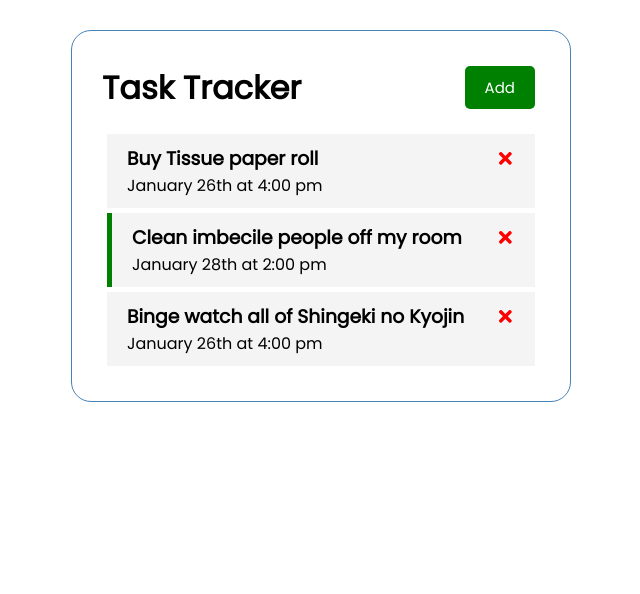
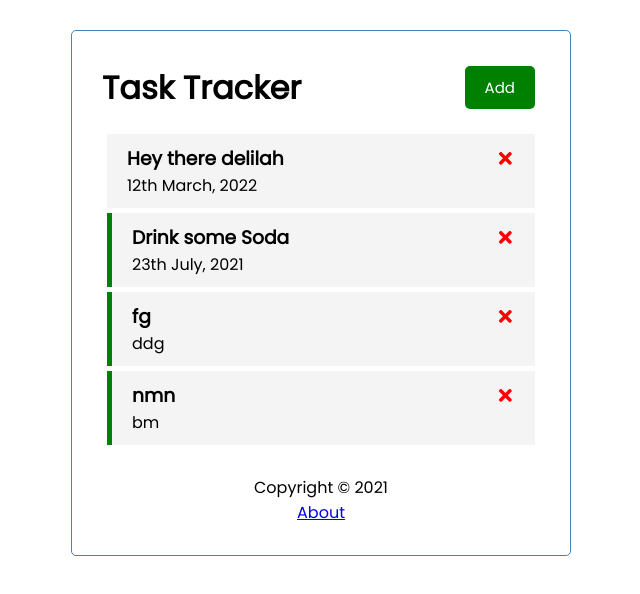
Before and after one commit to amritRaj789/task-tracker, a React (Create React App) app: page / in a window 1280 px wide. Shown: the top 594 px of the page, without its empty margins (319-959 px from the left). Built offline with nearby package versions, Linux system fonts and the light colour scheme; data requests are answered from the project's data file.

Commit message:
added json-server, react-router-dom to use a fake database and routing

```diff
--- /dev/null
+++ b/db.json
@@ -0,0 +1,28 @@
+{
+  "tasks": [
+    {
+      "text": "Hey there delilah",
+      "day": "12th March, 2022",
+      "reminder": false,
+      "id": 5
+    },
+    {
+      "text": "Drink some Soda",
+      "day": "23th July, 2021",
+      "reminder": true,
+      "id": 7
+    },
+    {
+      "text": "fg",
+      "day": "ddg",
+      "reminder": true,
+      "id": 8
+    },
+    {
+      "text": "nmn",
+      "day": "bm",
+      "reminder": true,
+      "id": 9
+    }
+  ]
+}
--- a/package.json
+++ b/package.json
@@ -10,6 +10,7 @@
     "react": "^17.0.1",
     "react-dom": "^17.0.1",
     "react-icons": "^4.1.0",
+    "react-router-dom": "^5.2.0",
     "react-scripts": "4.0.1",
     "web-vitals": "^0.2.4"
   },
--- a/src/App.js
+++ b/src/App.js
@@ -1,79 +1,103 @@
-import { useState } from 'react';
+import { useState, useEffect } from 'react';
 import Header from './components/Header';
+import Footer from './components/Footer';
 import Tasks from './components/Tasks';
 import AddTask from './components/AddTask';
+import About from './components/About';
+import {BrowserRouter as Router, Route} from 'react-router-dom';
 
 const App = () => {
   const [showAddTask, setShowAddTask] = useState(false);
 
-  const [tasks, setTasks] = useState([
-    {
-      id: 1,
-      text: "Buy Tissue paper roll",
-      day: "January 26th at 4:00 pm",
-      reminder: false,
-    },
-    {
-      id: 2,
-      text: "Clean imbecile people off my room",
-      day: "January 28th at 2:00 pm",
-      reminder: true,
-    },
-    {
-      id: 3,
-      text: "Binge watch all of Shingeki no Kyojin",
-      day: "January 26th at 4:00 pm",
-      reminder: false,
+  const [tasks, setTasks] = useState([]);
+
+  useEffect(() => {
+    const getTasks = async () => {
+      const tasksFromServer = await fetchTasks();
+      setTasks(tasksFromServer)
     }
-  ]);
+    getTasks();
+  }, [])
+
+  // Fetch Tasks
+  const fetchTasks = async () => {
+      const res = await fetch('http://localhost:5000/tasks');
+      const data = await res.json();
+      return data;
+  }
+
+  //Fetch Task
+  const fetchTask = async (id) => {
+    const res = await fetch(`http://localhost:5000/tasks/${id}`);
+    const data = await res.json();
+    return data
+  }
 
   //Delete Task
-  const deleteTask = (id) => {
+  const deleteTask = async (id) => {
+    await fetch (`http://localhost:5000/tasks/${id}`, {
+      method: 'DELETE',
+    })
     setTasks(tasks.filter((task) => task.id !== id))
   }
 
   // Toggle Reminder
-  const toggleReminder = (id) => {
+  const toggleReminder = async (id) => {
+    const taskToToggle = await fetchTask(id)
+    const updatedTask = {...taskToToggle, reminder: !taskToToggle.reminder}
+
+    const res = await fetch(`http://localhost:5000/tasks/${id}`, {
+      method: 'PUT',
+      headers: {
+        'Content-type': 'application/json'
+      },
+      body: JSON.stringify(updatedTask)
+    })
+
+    const data = await res.json();
+
     setTasks(tasks.map((task) => {
       if(task.id === id)
-        task.reminder = !task.reminder;
+        task.reminder = data.reminder;
       return task;
     }))
   }
-/*  //Add new Task
-  const addTask = (task) =>  {
-    const taskList = [...tasks, task];
-    setTasks(taskList);
-  }*/
 
-  /*const onFormSubmit = (e) => {
-    e.preventDefault();
-    console.log(e);
-    console.log(e.target[0].name);
-    const newTask = {
-      id: tasks.length+1,
-      text: e.target[0].value,
-      day: e.target[1].value,
-      reminder: (e.target[2].value==='on') ? true : false
-    }
-    addTask(newTask);
-    e.target[0].value = "";
-  }*/
+  // Add Task
+  const addTask = async (task) => {
+    const res = await fetch('http://localhost:5000/tasks', {
+      method: 'POST',
+      headers: {
+        'Content-type': 'application/json'
+      },
+      body: JSON.stringify(task)
+    })
 
-  const addTask = (task) => {
-    const id = Math.floor(Math.random()*1000) + 1;
-    const newTask = {id, ...task};
-    setTasks([...tasks, newTask]);
+    const data = await res.json();
+    setTasks([...tasks, data])
   }
   return (
+    <Router>
     <div className="container">
       <Header onAdd={() => setShowAddTask(!showAddTask)} showAdd={showAddTask}/>
-      {showAddTask && <AddTask onAdd={addTask}/>}
-      { tasks.length > 0
-        ? <Tasks tasks={tasks} onDelete={deleteTask} onToggle={toggleReminder}/>
-        : <h2>No Tasks to show</h2>
-      }
+
+      <Route
+       path='/'
+       exact
+       render={(props) => (
+        <>
+          {showAddTask && <AddTask onAdd={addTask}/>}
+          { tasks.length > 0 ? (
+            <Tasks tasks={tasks} onDelete={deleteTask} onToggle={toggleReminder}/>
+            ) : <h2>No Tasks to show</h2>
+          }
+        </>
+        )}
+      />
+      <Route path='/about' component={About} />
+      <Footer/>
     </div>
+    </Router>
   );
 }
 
--- /dev/null
+++ b/src/components/About.js
@@ -0,0 +1,12 @@
+import { Link } from 'react-router-dom';
+
+const About = () => {
+	return (
+		<div>
+			<h4>Version 1.0.0</h4>
+			<Link to="/"> Go Back</Link>
+		</div>
+	)
+}
+
+export default About
--- /dev/null
+++ b/src/components/Footer.js
@@ -0,0 +1,12 @@
+import { Link } from 'react-router-dom';
+
+const Footer = () => {
+	return (
+		<footer>
+			<p>Copyright &copy; 2021</p>
+			<Link to="/about">About</Link>
+		</footer>
+	)
+}
+
+export default Footer;
--- a/src/components/Header.js
+++ b/src/components/Header.js
@@ -1,14 +1,16 @@
 import React from 'react';
 import PropTypes from 'prop-types';
 import Button from './Button';
-
+import { useLocation } from 'react-router-dom';
 
 const Header = ({title, onAdd, showAdd}) => {
-
+	const location = useLocation()
 	return(
 		<header className='header'>
 			<h1>{title}</h1>
-			<Button color={showAdd ? 'red' : 'green'} text={showAdd ? 'Close' : 'Add'} onClick={onAdd}/>
+			{location.pathname === '/' && (
+				<Button color={showAdd ? 'red' : 'green'} text={showAdd ? 'Close' : 'Add'} onClick={onAdd}/>
+			)}
 		</header>
 	)
 }
--- a/src/index.css
+++ b/src/index.css
@@ -17,7 +17,7 @@ body {
 	min-height: 300px;
 	border: 1px solid steelblue;
 	padding: 30px;
-	border-radius: 20px;
+	border-radius: 5px;
 }
 
 .header{
@@ -77,7 +77,7 @@ body {
 }
 
 .form-control {
-	display: block;
+	margin: 20px 0;
 }
 
 .form-control label {
@@ -107,7 +107,7 @@ body {
 	height: 20px;
 }
 
-.footer {
+footer {
 	margin-top: 30px;
 	text-align: center;
 }
```
Also changed, not shown: src/App.css (deleted, +0 -38 lines), 1 other file (tests, documents, lock files or other folders).
